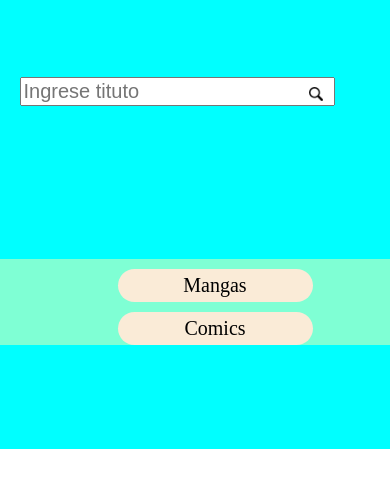
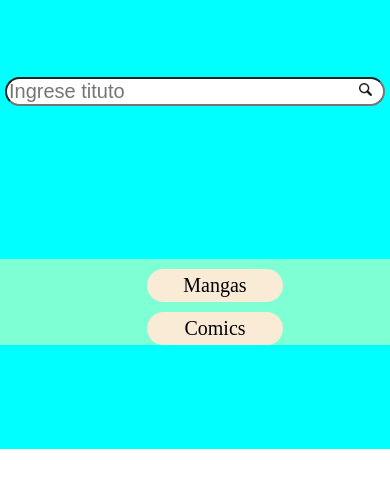
Before and after one commit to EmaRamirez/Tienda-manga---Front-end, a plain HTML site: page index.html in a window 390 px wide. Shown: the part 224-712 px from the top of the page. Drawn offline with Linux system fonts and the light colour scheme.

Commit message:
Se sigue modificando el css para mejorar la vista del header

```diff
--- a/Index.css
+++ b/Index.css
@@ -76,27 +76,30 @@ body {}
 /*************************SEARCH*******************************/
 .search-container {
     grid-area: search;
-    width: 40vw;
-    height: auto;
     /* background-color: beige; */
+
 }
 
 #search {
-    width: 90%;
+    width: 100%;
     margin: auto;
+    padding: 5px;
 }
 
 #search>input {
     width: 100%;
     font-size: 2rem;
+    margin: auto;
+    border-radius: 25px;
 }
 
 #search button {
-    height: 4vh;
+    height: 2vh;
     background-color: transparent;
     position: absolute;
     border: 0;
     margin-left: -3vw;
+    cursor: pointer;
 }
 
 #search button img {
@@ -135,7 +138,6 @@ body {}
 
 /**************************TIPO********************************/
 .tipo-container {
-    width: 30vw;
     grid-area: tipo;
 
 }
@@ -192,11 +194,13 @@ body {}
 
     .search-container {
         width: 100vw;
+
     }
 
     #search>input {
-        width: 90%;
+        width: 100%;
         font-size: 1rem;
+
     }
 
     /* #search {
@@ -237,7 +241,7 @@ body {}
 
     }
     .tipo-container>ul>li {
-        width: 50vw;
+        width: 35vw;
         text-align: center;
         margin-top: 10px;
     }
```
